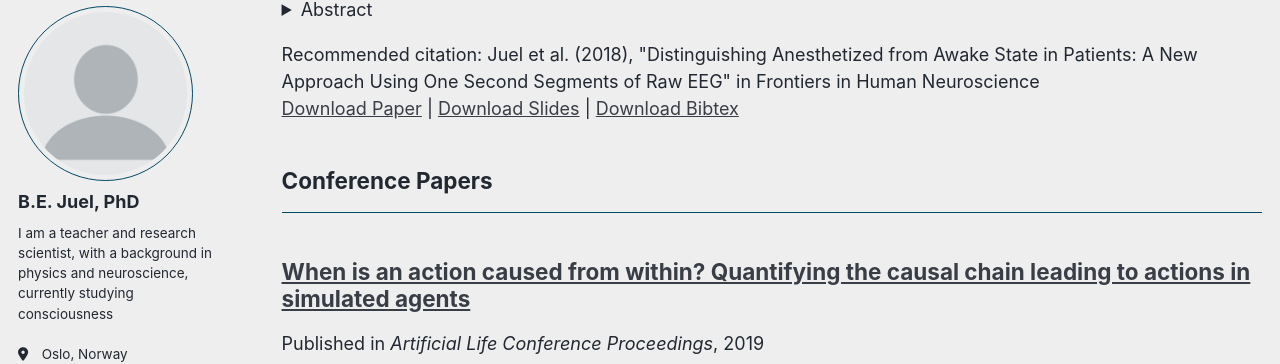
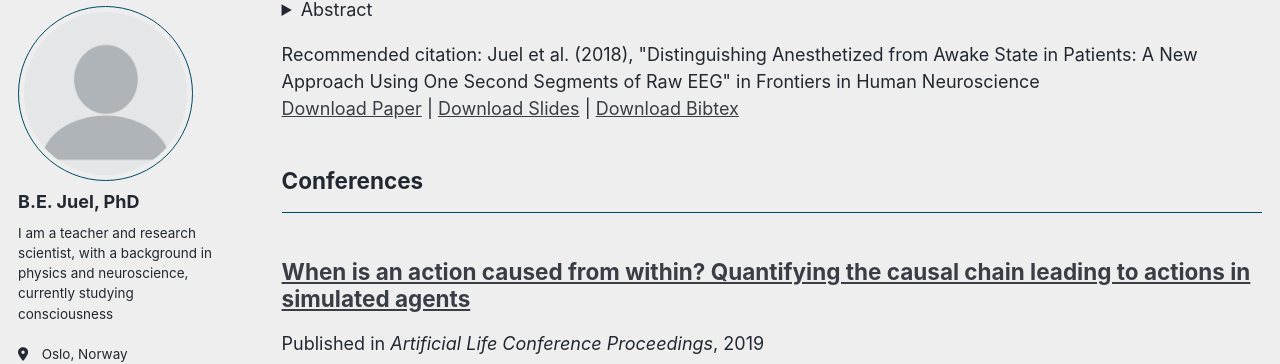
Before and after one commit to bjorneju/bjorneju.github.io, a Jekyll site: the page built from _pages/publications.html, in a window 1280 px wide and 900 px high, scrolled down 6497 px. Shown: the part 93-457 px from the top of the window. Built offline with Jekyll 4.4.1, drawn with Linux system fonts in a browser that asks for light colours; some web fonts are replaced; a script bundle is joined from its source files by our own code; library files that are not in the unit come from our copies.

Commit message:
Add titles for talks, posters, workshops, and conferences

```diff
--- a/_config.yml
+++ b/_config.yml
@@ -97,6 +97,14 @@ publication_category:
     title: 'Theses'
   inprep:
     title: 'In preparation'
+  talks:
+    title: 'Talks'
+  posters:
+    title: 'Posters'
+  workshops:
+    title: 'Workshops etc'
+  conferences:
+    title: 'Conferences'
 
 # Site Settings
 teaser                   :  # filename of teaser fallback teaser image placed in /images/ for social media previews
```
